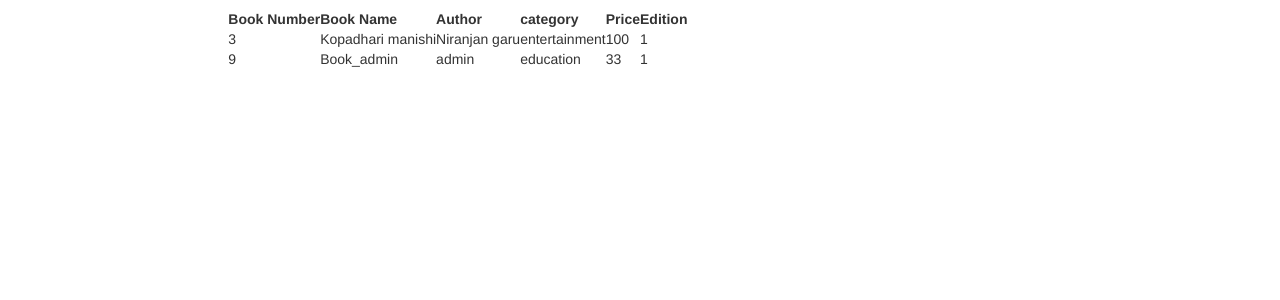
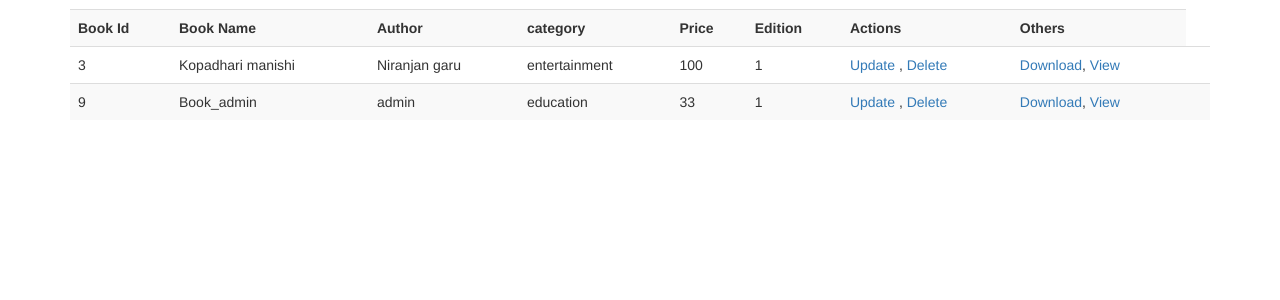
Before and after one commit to SaiSatwikMadddula/LibraryApp, a Django app: page /view_books in a window 1280 px wide. Shown: the part 51-351 px from the top of the page. Run offline with Django 3.2, Linux system fonts and the light colour scheme; a user stored in the database is signed in; data comes from the database, SQL or seed files in the repository; both versions use the stored data as it was after the commit; some libraries are stand-ins or nearby versions.

Commit message:
Added Update and Delete functionalities

```diff
--- a/libraryManagementSystem/settings.py
+++ b/libraryManagementSystem/settings.py
@@ -27,7 +27,7 @@ SECRET_KEY = 'd)_cz*m5)q#rw!m20*qz!@s64+p=oy)1v1!*j17fyb*2nhhl&2'
 # SECURITY WARNING: don't run with debug turned on in production!
 DEBUG = True
 
-ALLOWED_HOSTS = ['51d6dc4a87b0.ngrok.io']
+ALLOWED_HOSTS = []
 
 
 # Application definition
--- a/lmsapp/urls.py
+++ b/lmsapp/urls.py
@@ -9,7 +9,9 @@ from django.conf.urls.static import static
 urlpatterns = [
     path('', views.index, name='index'),
     path('create_book', views.create_book, name='create_book'),
-    path('view_books', views.view_books, name='view_books')
+    path('view_books', views.view_books, name='view_books'),
+    path('update_book/<id>', views.update_book, name ='update_book'),
+    path('delete_book/<id>', views.delete_book, name = 'delete_book'),
 ]
 
 if settings.DEBUG:
--- a/lmsapp/views.py
+++ b/lmsapp/views.py
@@ -60,3 +60,33 @@ def create_book(request):
 
     book_form = BookForm()
     return render(request, 'create_book.html', {'form': book_form, 'title': 'Create Book'})
+
+
+@login_required()
+def update_book(request, id):
+    book = Book.objects.get(id=id)
+    form = BookForm(request.POST or None, instance=book)
+    if request.method == 'POST':
+        if form.is_valid():
+            form.save()
+            messages.success(request, f' Book Updated!!')
+            return redirect('index')
+        else:
+            messages.info(request, f'Something went wrong in book creation')
+
+    return render(request, 'update_book.html',{'form': form, 'title': 'Update Book'})
+
+
+@login_required()
+def delete_book(request, id):
+    book = Book.objects.get(id=id)
+    form = BookForm(request.POST or None, instance=book)
+    if request.method == 'POST':
+        if form.is_valid():
+            book.delete()
+            messages.success(request, f' Book deleted!!')
+            return redirect('index')
+        else:
+            messages.info(request, f'Something went wrong in book creation')
+
+    return render(request, 'delete_book.html',{'form': form,'title':'Update Book'})
--- a/templates/all_books.html
+++ b/templates/all_books.html
@@ -2,15 +2,17 @@
 {% load crispy_forms_tags %}
 {% block start %}
 
- <div class="content-section col-md-8 col-md-offset-2">
-    <table>
+ <div class="container">
+    <table class="table table-dark table-striped">
         <tr>
-            <th>Book Number</th>
+            <th>Book Id</th>
             <th>Book Name</th>
             <th>Author</th>
             <th>category</th>
             <th>Price</th>
             <th>Edition</th>
+            <th>Actions</th>
+            <th>Others</th>
         </tr>
         {% for item in books %}
         <tr>
@@ -20,6 +22,8 @@
             <td>{{ item.category }}</td>
             <td>{{ item.price }}</td>
             <td>{{ item.edition }}</td>
+            <td> <a href="{% url 'update_book' id=item.id %}"> Update </a>, <a href="{% url 'delete_book' id=item.id %}"> Delete </a></td>
+            <td> <a href=""> Download</a>, <a href=""> View</a> <td>
         </tr>
         {% endfor %}
     </table>
```
Also changed, not shown: templates/delete_book.html (added, +19 -0 lines), templates/update_book.html (added, +19 -0 lines), db.sqlite3, templates/index.html (line endings or trailing spaces).
